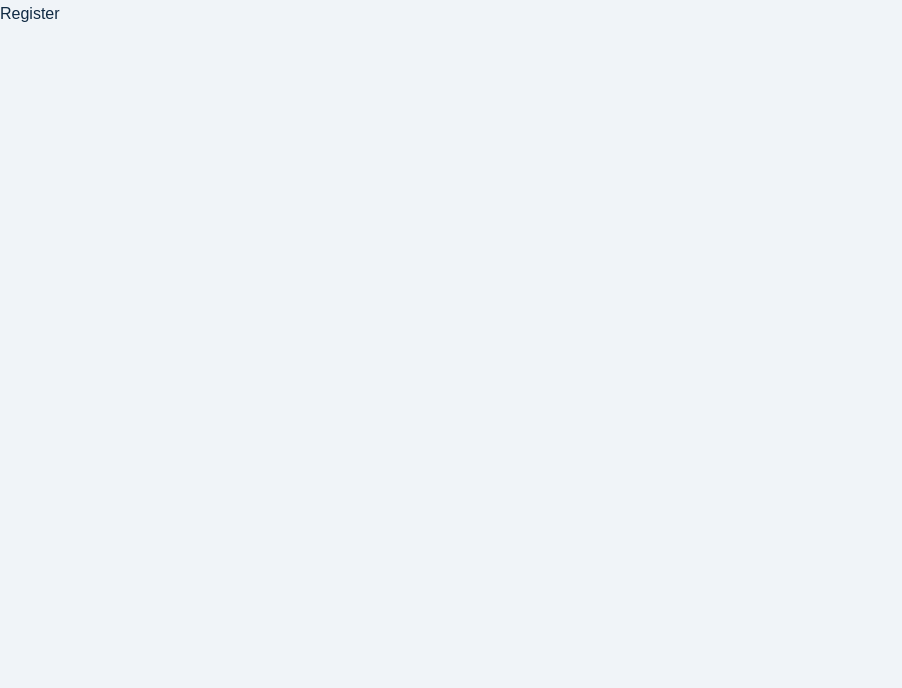
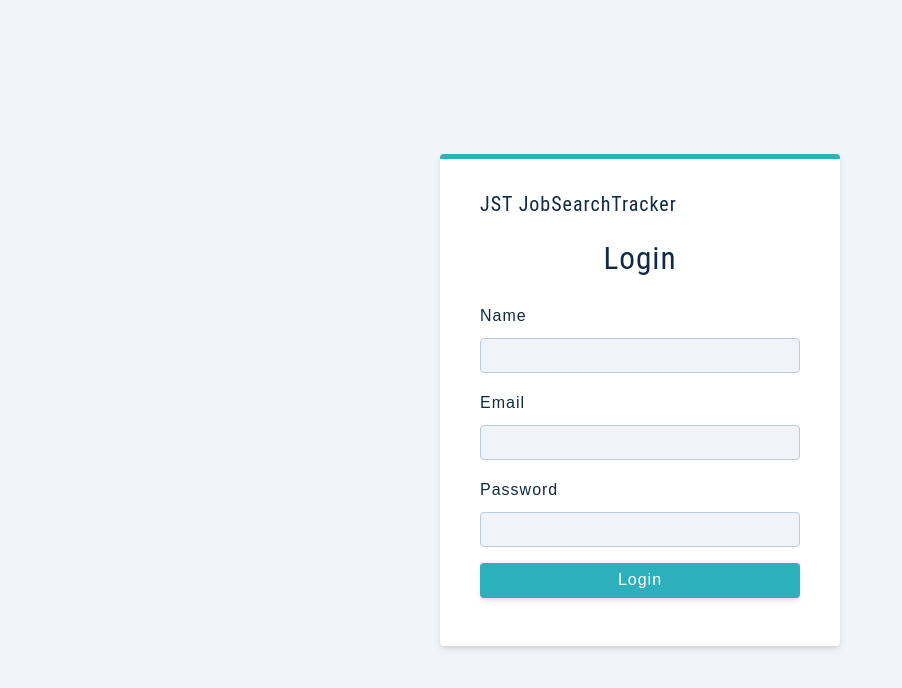
Before and after one commit to ZaidaMM/job-search-tracker, a React (Create React App) app: page /register in a window 1280 px wide. Shown: the top 688 px of the page, without its empty margins (0-902 px from the left). Built offline with nearby package versions, Linux system fonts and the light colour scheme.

Commit message:
Register page setup

```diff
--- a/src/pages/Register.js
+++ b/src/pages/Register.js
@@ -1,4 +1,76 @@
-const Register = () => {
-  return <div>Register</div>;
+import { useEffect, useState } from 'react';
+import Wrapper from '../assets/wrappers/RegisterPage';
+import { Logo } from '../components';
+
+const initialState = {
+  name: '',
+  email: '',
+  password: '',
+  isMember: true,
 };
+
+function Register() {
+  const [values, setValues] = useState(initialState);
+
+  const handleChange = (e) => {
+    console.log(e.target);
+    console.log(e.target.value);
+  };
+
+  const onSubmit = (e) => {
+    console.log(e.target);
+  };
+
+  return (
+    <Wrapper className='full-page'>
+      <form className='form' onSubmit={onSubmit}>
+        <Logo />
+        <h3>Login</h3>
+
+        {/* Name input */}
+        <div className='form-row'>
+          <label htmlFor='name' className='form-label'>
+            Name
+          </label>
+          <input
+            type='text'
+            name='name'
+            value={values.name}
+            onChange={handleChange}
+            className='form-input'
+          />
+        </div>
+        {/* Email input */}
+        <div className='form-row'>
+          <label htmlFor='email' className='form-label'>
+            Email
+          </label>
+          <input
+            type='text'
+            name='email'
+            value={values.email}
+            onChange={handleChange}
+            className='form-input'
+          />
+        </div>
+        {/* Password input */}
+        <div className='form-row'>
+          <label htmlFor='password' className='form-label'>
+            Password
+          </label>
+          <input
+            type='password'
+            name='password'
+            value={values.password}
+            onChange={handleChange}
+            className='form-input'
+          />
+          <button type='submit' className='btn btn-block'>
+            Login
+          </button>
+        </div>
+      </form>
+    </Wrapper>
+  );
+}
 export default Register;
```
